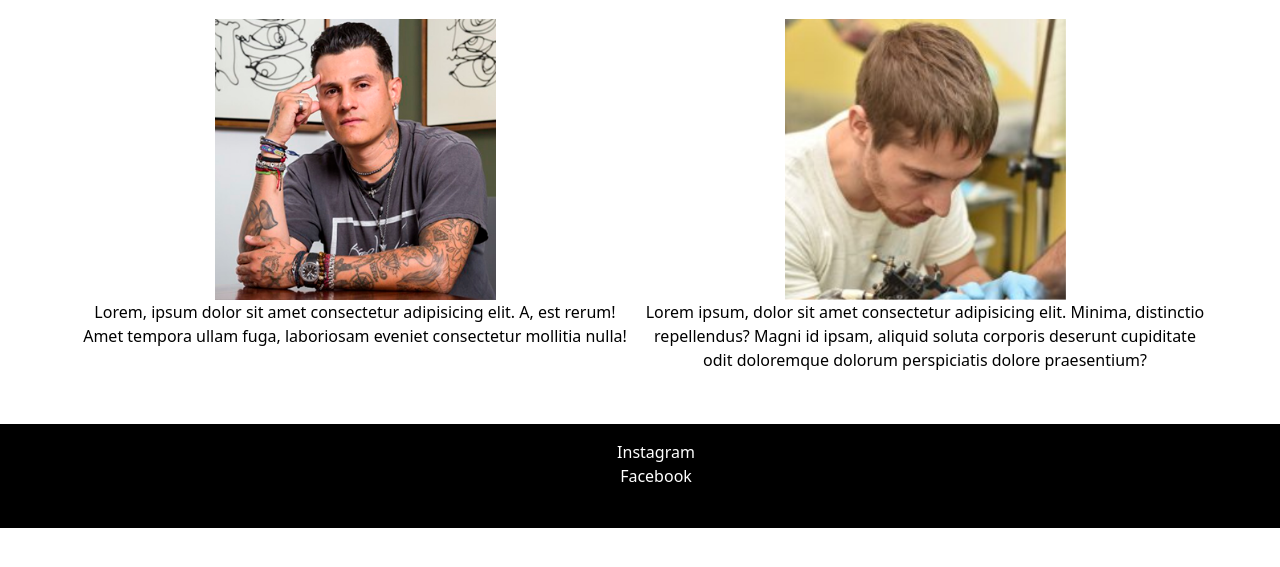
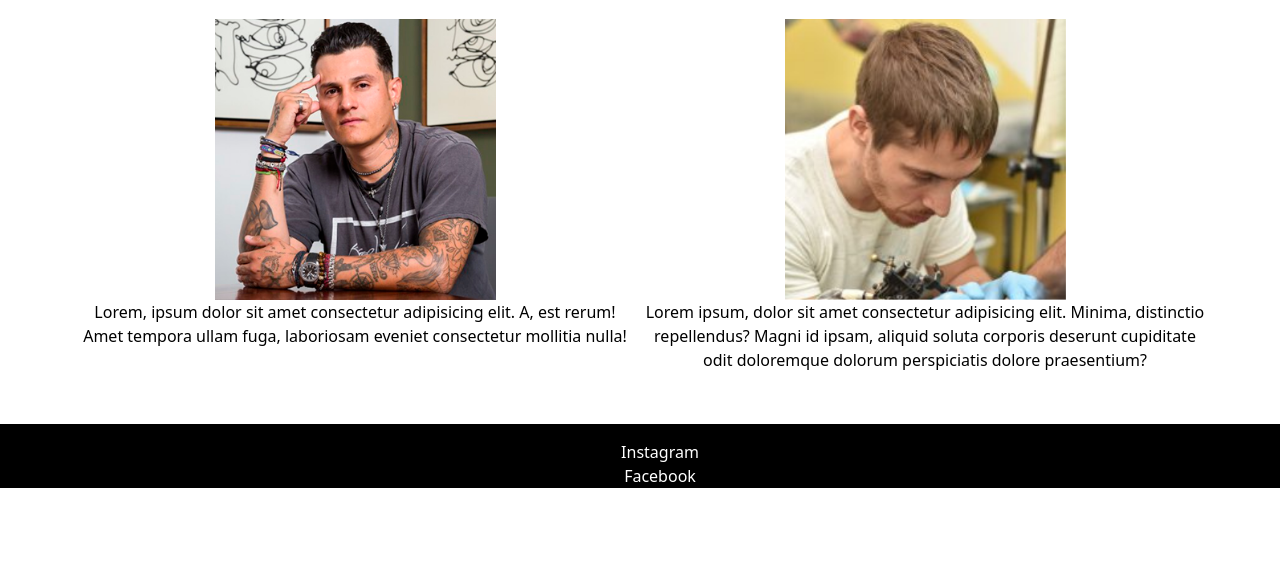
Before and after one commit to Marcoatela/goldink, a website: page paginas/nosotros.html in a window 1280 px wide. Shown: the part 221-788 px from the top of the page. Drawn offline with nearby package versions, Linux system fonts and the light colour scheme.

Commit message:
footer pagina servicios

```diff
--- a/paginas/nosotros.html
+++ b/paginas/nosotros.html
@@ -36,7 +36,7 @@
                 <a class="nav-link active" aria-current="page" href="#">NOSOTROS</a>
               </li>
               <li class="nav-item">
-                <a class="nav-link" href="./nosotros.html">SERVICIOS</a>
+                <a class="nav-link" href="./servicios.html">SERVICIOS</a>
               </li>
               <li class="nav-item">
                 <a class="nav-link" href="./galeria.html">GALERIA</a>
@@ -69,16 +69,15 @@
           </section>
     </main>
     <!-- CIERRA EL CONTENIDO PRINCIPAL -->
+    <footer>
+      <div class="redes">
+          <ul>
+              <li><i class="fa-brands fa-instagram"></i><a href="https://www.instagram.com" target="_blank">Instagram</a></li>
+              <li><i class="fa-brands fa-facebook"></i><a href="https://www.facebook.com" target="_blank">Facebook</a></li>
+          </ul>
+      </div>
 
-    <footer>
-        <div class="redes">
-            <ul>
-                <li><a href="https://www.instagram.com" target="_blank">Instagram</a></li>
-                <li><a href="https://www.facebook.com" target="_blank">Facebook</a></li>
-            </ul>
-        </div>
-        <p>Copyright 2022 - Todos los derechos reservados</p>
-    </footer>
+  </footer>
 </body>
 
 </html>
--- a/scss/_general.scss
+++ b/scss/_general.scss
@@ -66,3 +66,7 @@ iframe {
     background-color: $color-principal;
     min-width: 25%;
    }
+
+   footer{
+    margin-bottom: 1em;
+   }
--- a/scss/_index.scss
+++ b/scss/_index.scss
@@ -23,3 +23,7 @@ p{
     @extend %parrafo;
     color: black;
 }
+
+.redes a{
+    margin-left: 0.5em;
+}
```
Also changed, not shown: index.html (+6 -4 lines), paginas/galeria.html (+9 -9 lines), paginas/servicios.html (+11 -9 lines), css/main.css.
